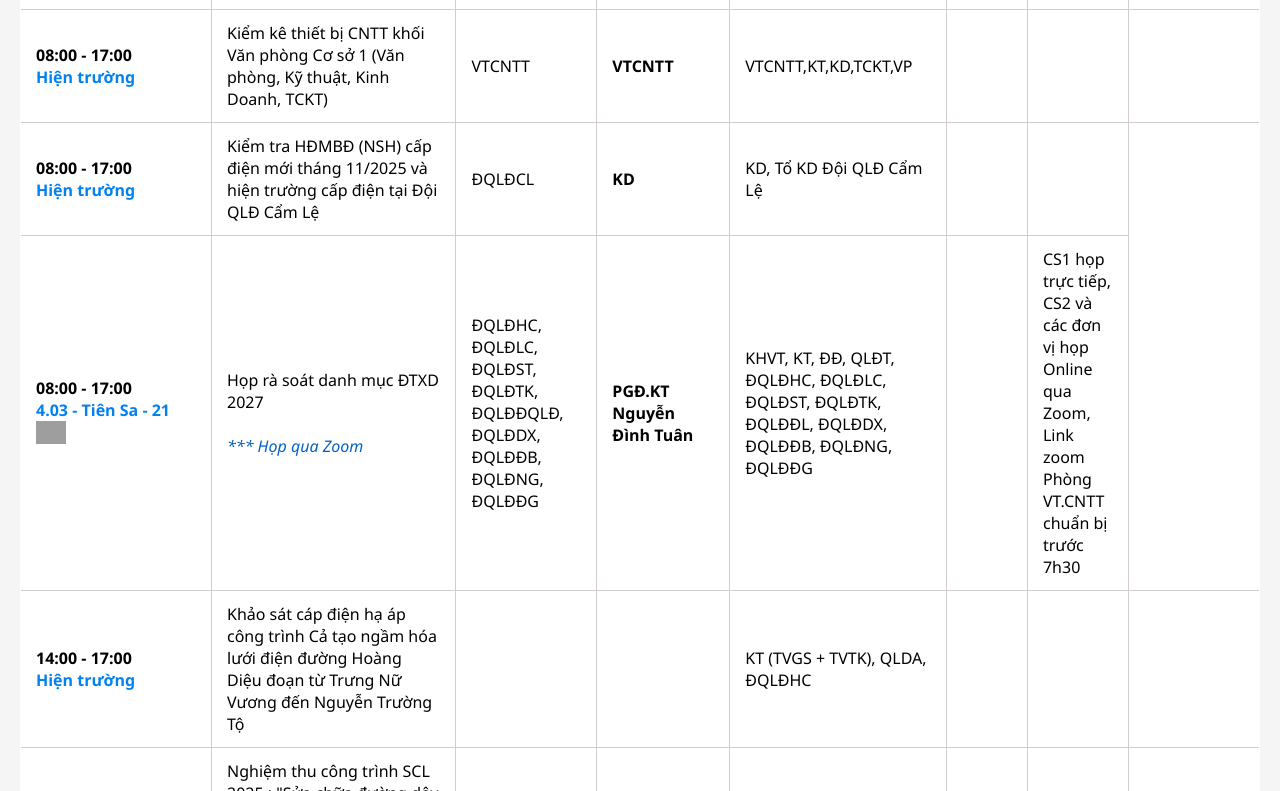
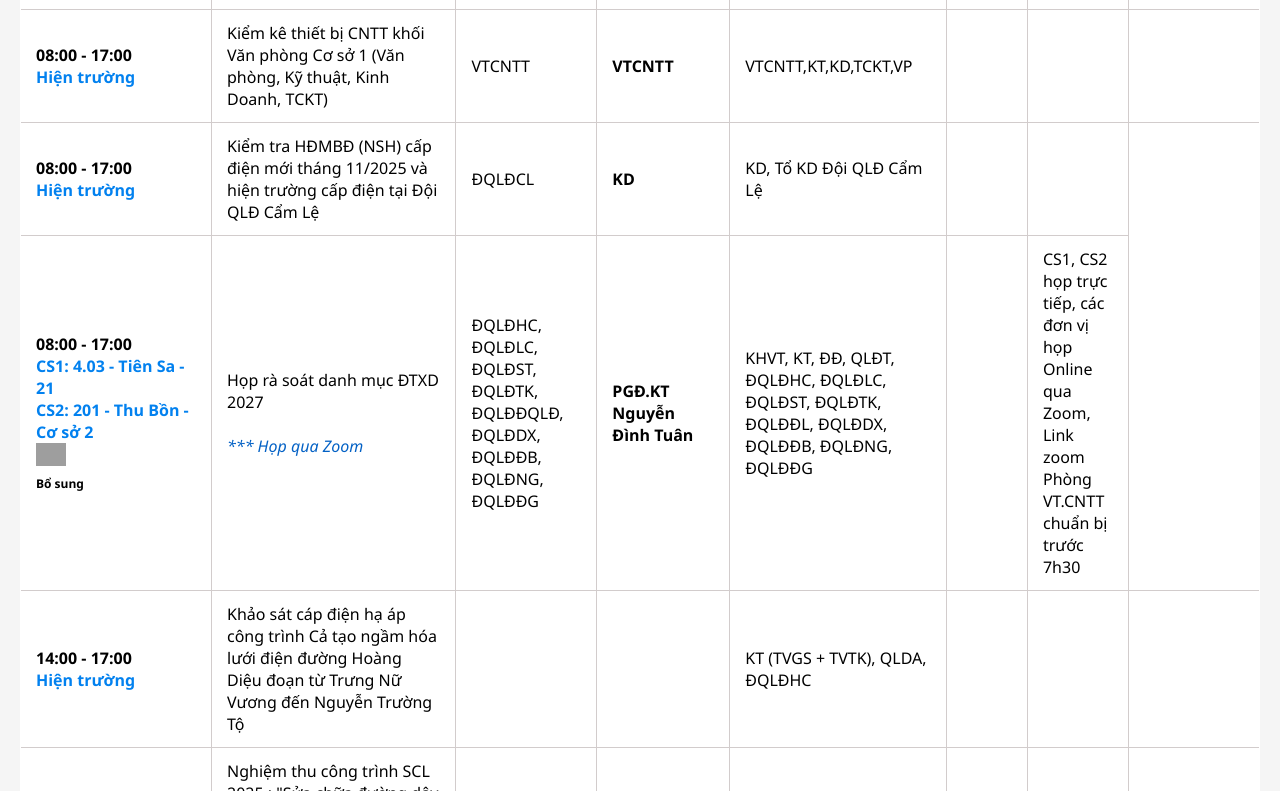
Before and after one commit to nguyen1340/LichTuanDNPC, a plain HTML site: page tuanketiep.html in a window 1280 px wide. Shown: the part 635-1426 px from the top of the page. Drawn offline with Linux system fonts and the light colour scheme; grey boxes are pictures that could not be loaded.

Commit message:
Auto update lichcongtac at 2025-12-13 07:58:56

```diff
--- a/tuanketiep.html
+++ b/tuanketiep.html
@@ -295,10 +295,16 @@ hr {
      </span>
      <br/>
      <span style="color:#0281ef;">
-      4.03 - Tiên Sa - 21
+      CS1: 4.03 - Tiên Sa - 21
+      <br/>
+      CS2: 201 - Thu Bồn - Cơ sở 2
      </span>
      <br/>
      <img src="https://raw.githubusercontent.com/Bao-1340/LichTuanDNPC/refs/heads/main/hnth.png" width="30px">
+      <br/>
+      <span class="badge badge-info" style="font-size:12px;">
+       Bổ sung
+      </span>
      </img>
     </td>
     <td>
@@ -327,7 +333,7 @@ hr {
      </button>
     </td>
     <td style="max-width:300px;">
-     CS1 họp trực tiếp, CS2 và các đơn vị họp Online qua Zoom, Link zoom Phòng VT.CNTT chuẩn bị trước 7h30
+     CS1, CS2 họp trực tiếp, các đơn vị họp Online qua Zoom, Link zoom Phòng VT.CNTT chuẩn bị trước 7h30
     </td>
    </tr>
    <tr style="color:#000000;background-color:#fff;">
```
